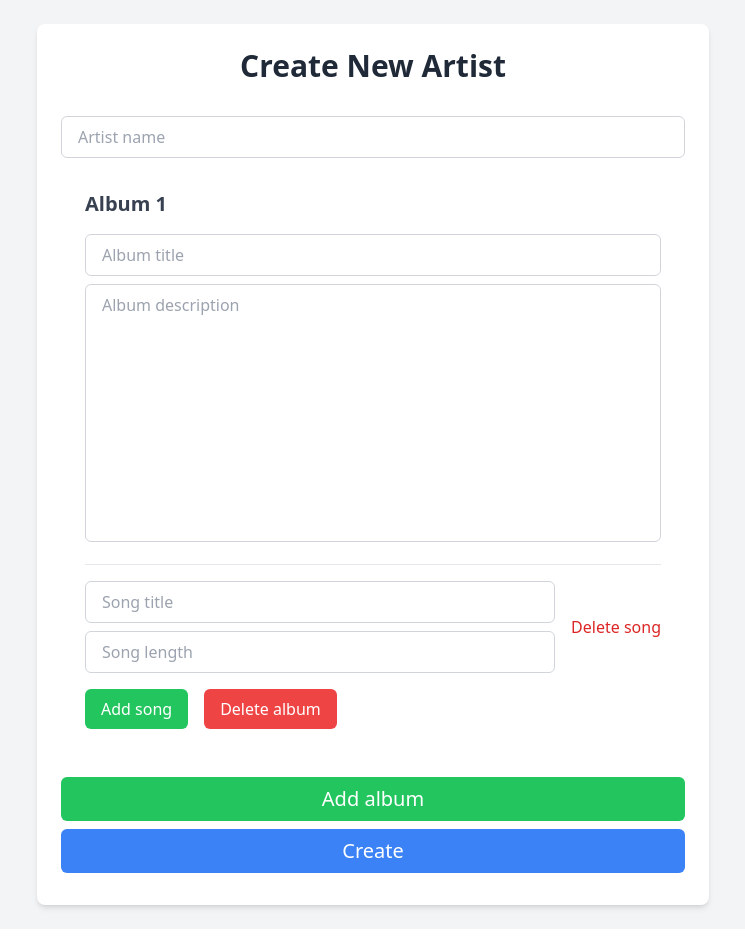
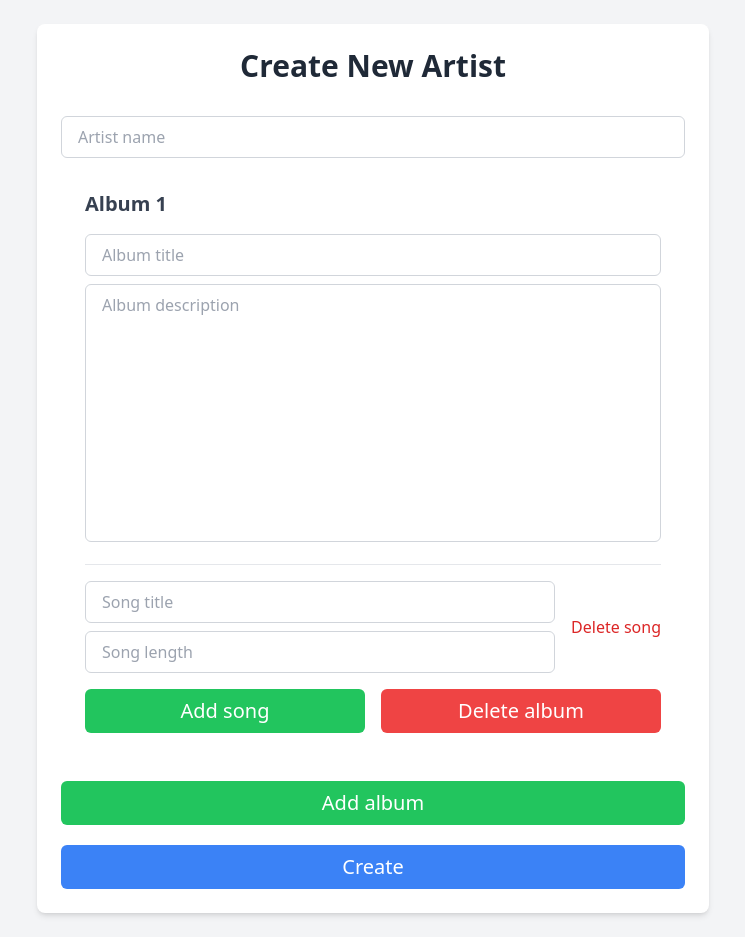
Before and after one commit to Mikimann/music-library, a Next.js app: page /create-artist in a window 1280 px wide. Shown: the whole page, without its empty margins (267-1012 px from the left). Built offline with nearby package versions, Linux system fonts and the light colour scheme.

Commit message:
Use newly created button component

```diff
--- a/components/AlbumAndSongsForm/AlbumAndSongsForm.tsx
+++ b/components/AlbumAndSongsForm/AlbumAndSongsForm.tsx
@@ -3,6 +3,7 @@ import {
   Album,
   Song,
 } from './AlbumAndSongsForm.types';
+import Button from '@/common/Button/Button';
 
 export default function AlbumsAndSongsForm({
   albums,
@@ -123,40 +124,36 @@ export default function AlbumsAndSongsForm({
                   required
                 />
               </div>
-              <button
+              <Button
+                text="Delete song"
                 type="button"
                 onClick={() => deleteSong(albumIndex, songIndex)}
                 className="ml-4 text-red-600 hover:text-red-800 focus:outline-none"
-              >
-                Delete song
-              </button>
+              />
             </div>
           ))}
           <div className="flex space-x-4">
-            <button
+            <Button
               type="button"
+              text="Add song"
               onClick={() => addSong(albumIndex)}
-              className="bg-green-500 text-white px-4 py-2 rounded-md hover:bg-green-600 focus:outline-none focus:ring-2 focus:ring-blue-500"
-            >
-              Add song
-            </button>
-            <button
+              className="text-xl w-full text-white px-4 py-2 rounded-md focus:outline-none focus:ring-2 bg-green-500  hover:bg-green-600  focus:ring-green-500"
+            />
+            <Button
               type="button"
               onClick={() => deleteAlbum(albumIndex)}
-              className="bg-red-500 text-white px-4 py-2 rounded-md hover:bg-red-600 focus:outline-none focus:ring-2 focus:ring-red-500"
-            >
-              Delete album
-            </button>
+              text="Delete album"
+              className="text-xl w-full text-white px-4 py-2 rounded-md focus:outline-none focus:ring-2 bg-red-500 hover:bg-red-600 focus:ring-red-500"
+            />
           </div>
         </div>
       ))}
-      <button
+      <Button
         type="button"
+        text="Add album"
         onClick={addAlbum}
-        className="w-full bg-green-500 text-xl text-white px-4 py-2 rounded-md hover:bg-green-600 focus:outline-none focus:ring-2 focus:ring-green-500"
-      >
-        Add album
-      </button>
+        className="text-xl w-full text-white px-4 py-2 rounded-md focus:outline-none focus:ring-2 bg-green-500  hover:bg-green-600 focus:ring-green-500"
+      />
     </div>
   );
 }
--- a/components/CreateArtist/CreateArtist.tsx
+++ b/components/CreateArtist/CreateArtist.tsx
@@ -2,6 +2,7 @@ import { ChangeEvent, FormEvent, useState } from 'react';
 import { Album } from './CreateArtist.types';
 import AlbumsAndSongsForm from '../AlbumAndSongsForm/AlbumAndSongsForm';
 import { useRouter } from 'next/router';
+import Button from '@/common/Button/Button';
 
 export default function CreateArtist() {
   const [name, setName] = useState<string>('');
@@ -49,12 +50,11 @@ export default function CreateArtist() {
         className="w-full border border-gray-300 my-2 rounded-md px-4 py-2 focus:outline-none focus:ring-2 focus:ring-blue-500"
       />
       <AlbumsAndSongsForm albums={albums} setAlbums={setAlbums} />
-      <button
+      <Button
+        text="Create"
         type="submit"
-        className="w-full my-2 text-xl bg-blue-500 text-white px-4 py-2 rounded-md hover:bg-blue-600 focus:outline-none focus:ring-2 focus:ring-blue-500"
-      >
-        Create
-      </button>
+        className="text-xl w-full text-white px-4 py-2 rounded-md focus:outline-none focus:ring-2 bg-blue-500 hover:bg-blue-600 focus:ring-blue-500 mt-5"
+      />
     </form>
   );
 }
--- a/components/DeleteArtist/DeleteArtist.tsx
+++ b/components/DeleteArtist/DeleteArtist.tsx
@@ -1,5 +1,6 @@
 import { useRouter } from 'next/router';
 import { DeleteArtistProps } from './DeleteArtist.types';
+import Button from '@/common/Button/Button';
 
 export default function DeleteArtist({ artistId }: DeleteArtistProps) {
   const router = useRouter();
@@ -21,11 +22,10 @@ export default function DeleteArtist({ artistId }: DeleteArtistProps) {
   };
 
   return (
-    <button
-      className=" text-xl w-full bg-red-500 text-white px-4 py-2 rounded-md hover:bg-red-600 focus:outline-none focus:ring-2 focus:ring-red-500"
+    <Button
+      text="Delete artist"
+      className="text-xl w-full text-white px-4 py-2 rounded-md focus:outline-none focus:ring-2 hover:bg-red-600 bg-red-500 focus:ring-red-500 "
       onClick={handleDelete}
-    >
-      Delete artist
-    </button>
+    />
   );
 }
--- a/components/UpdateArtist/UpdateArtist.tsx
+++ b/components/UpdateArtist/UpdateArtist.tsx
@@ -1,6 +1,7 @@
 import { ChangeEvent, FormEvent, useState } from 'react';
 import { UpdateArtistProps } from './UpdateArtist.types';
 import AlbumsAndSongsForm from '../AlbumAndSongsForm/AlbumAndSongsForm';
+import Button from '@/common/Button/Button';
 
 export default function UpdateArtist({ artist }: UpdateArtistProps) {
   const [name, setName] = useState(artist.name);
@@ -43,12 +44,11 @@ export default function UpdateArtist({ artist }: UpdateArtistProps) {
         className="w-full border border-gray-300 rounded-md px-4 py-2 focus:outline-none focus:ring-2 focus:ring-blue-500"
       />
       <AlbumsAndSongsForm albums={albums} setAlbums={setAlbums} />
-      <button
+      <Button
+        text="Update"
         type="submit"
-        className="text-xl w-full bg-green-500 text-white px-4 py-2 rounded-md hover:bg-green-600 focus:outline-none focus:ring-2 focus:ring-green-500 mt-5"
-      >
-        Update
-      </button>
+        className=" text-xl w-full text-white px-4 py-2 rounded-md focus:outline-none focus:ring-2 bg-green-500 hover:bg-green-600 focus:ring-green-500 my-5"
+      />
     </form>
   );
 }
```
